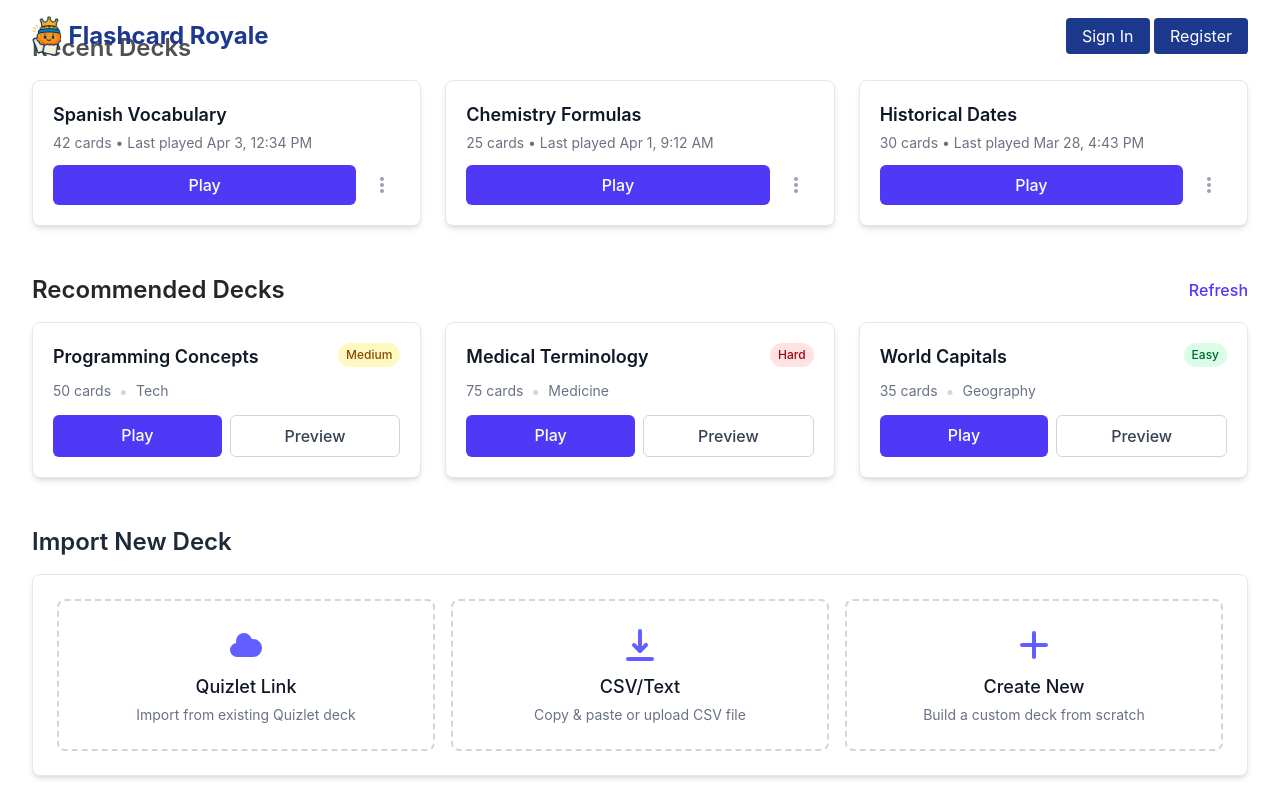
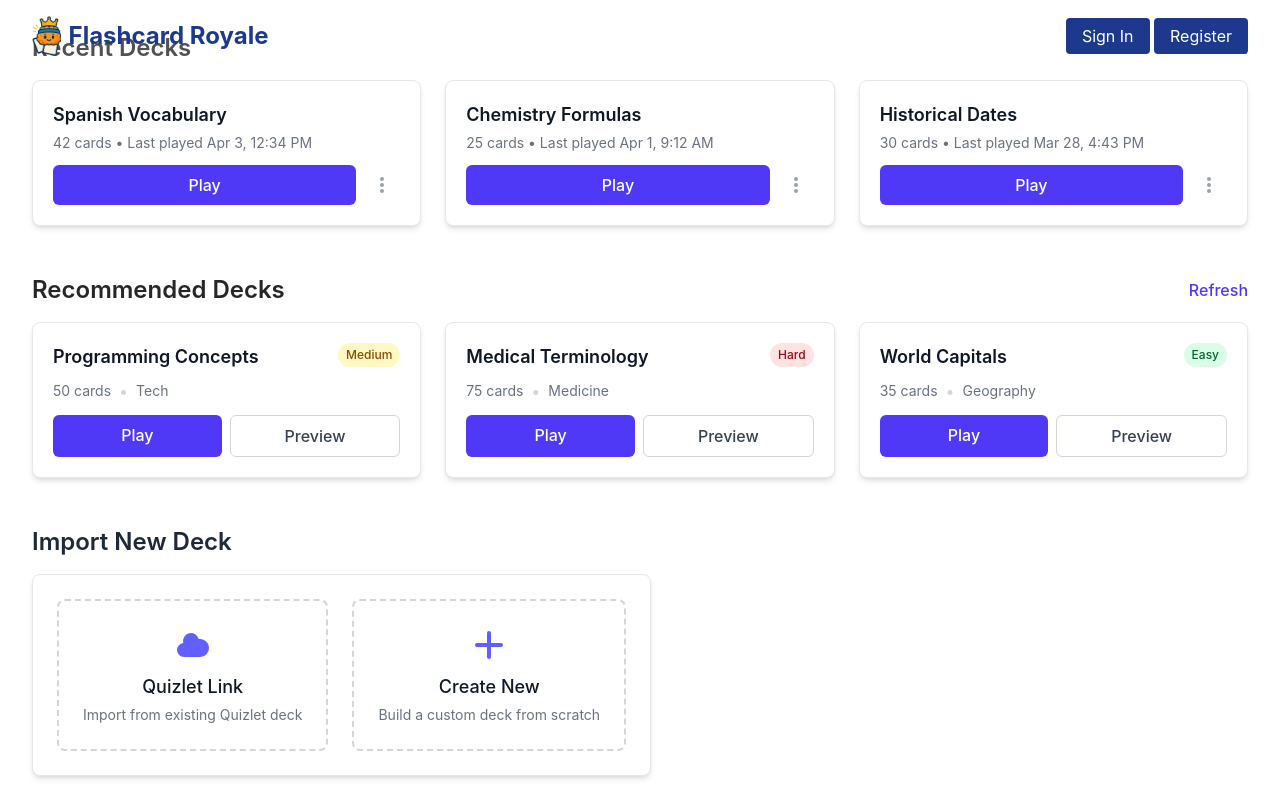
Before and after one commit to AidanSchmitigal/flashcard-royale, a SvelteKit app: page /play in a window 1280 px wide. Shown: the top 800 px of the page. Built offline with nearby package versions, Linux system fonts and the light colour scheme; no server answers.

Commit message:
Fixed buttons

```diff
--- a/src/routes/play/+page.svelte
+++ b/src/routes/play/+page.svelte
@@ -90,8 +90,8 @@
 	<!-- Create/Import New Deck Section -->
 	<section>
 		<h2 class="mb-4 text-2xl font-semibold text-gray-800">Import New Deck</h2>
-		<div class="rounded-lg border border-gray-200 bg-white p-6 shadow-md">
-			<div class="grid grid-cols-1 gap-4 md:grid-cols-3">
+		<div class="mx-auto inline-block rounded-lg border border-gray-200 bg-white p-6 shadow-md">
+			<div class="flex flex-wrap justify-center gap-6">
 				<!-- Quizlet Import -->
 				<button
 					on:click={openImportModal}
@@ -104,23 +104,6 @@
 					</svg>
 					<span class="text-lg font-medium text-gray-900">Quizlet Link</span>
 					<p class="mt-1 text-sm text-gray-500">Import from existing Quizlet deck</p>
-				</button>
-
-				<!-- CSV Import -->
-				<button
-					on:click={openImportModal}
-					class="flex flex-col items-center justify-center rounded-lg border-2 border-dashed border-gray-300 p-6 transition-colors hover:border-indigo-500 hover:bg-indigo-50"
-					data-import-type="csv"
-				>
-					<svg class="mb-2 h-10 w-10 text-indigo-500" fill="currentColor" viewBox="0 0 20 20">
-						<path
-							fill-rule="evenodd"
-							d="M3 17a1 1 0 011-1h12a1 1 0 110 2H4a1 1 0 01-1-1zm3.293-7.707a1 1 0 011.414 0L9 10.586V3a1 1 0 112 0v7.586l1.293-1.293a1 1 0 111.414 1.414l-3 3a1 1 0 01-1.414 0l-3-3a1 1 0 010-1.414z"
-							clip-rule="evenodd"
-						></path>
-					</svg>
-					<span class="text-lg font-medium text-gray-900">CSV/Text</span>
-					<p class="mt-1 text-sm text-gray-500">Copy & paste or upload CSV file</p>
 				</button>
 
 				<!-- Create New -->
```
